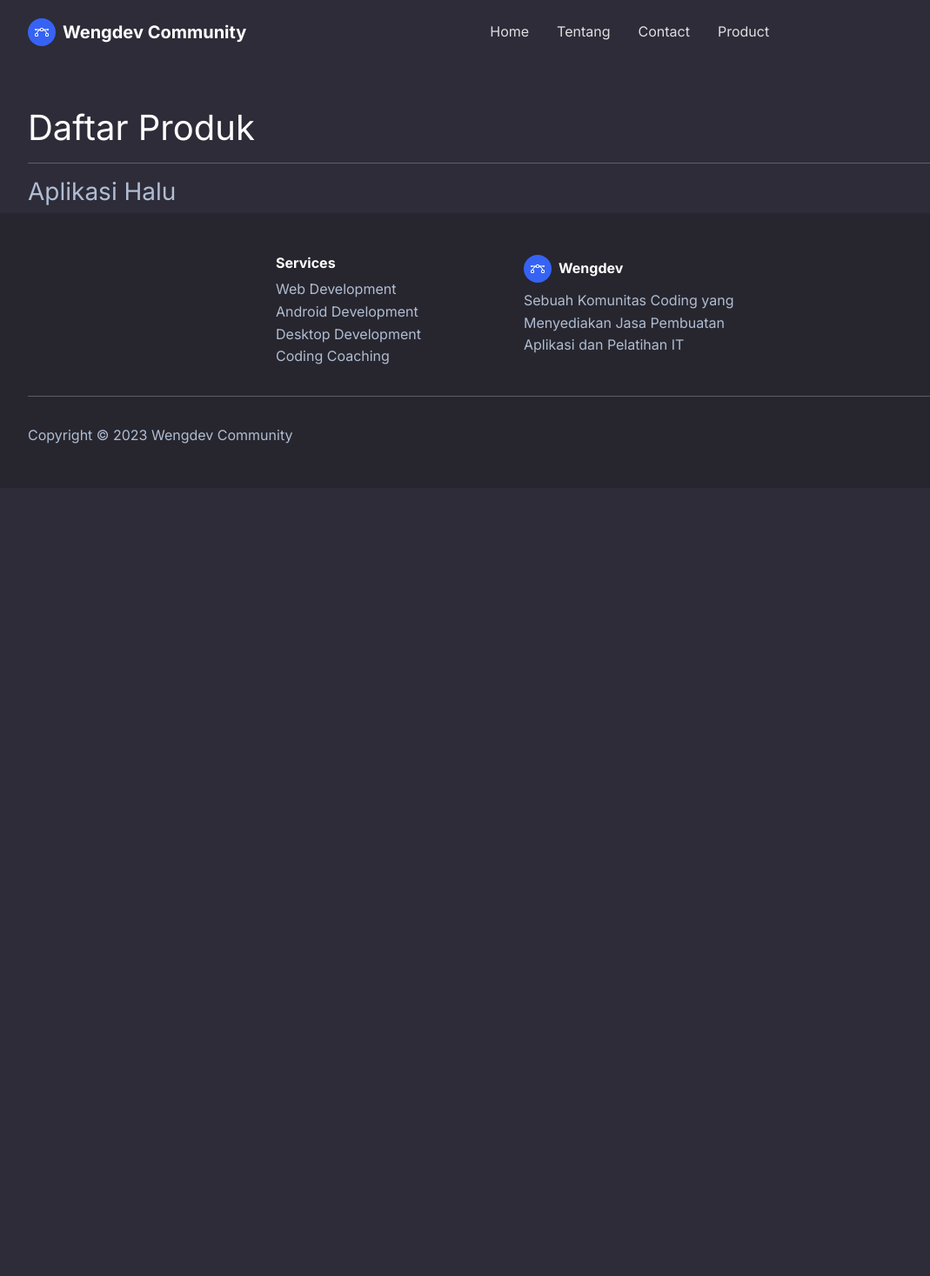
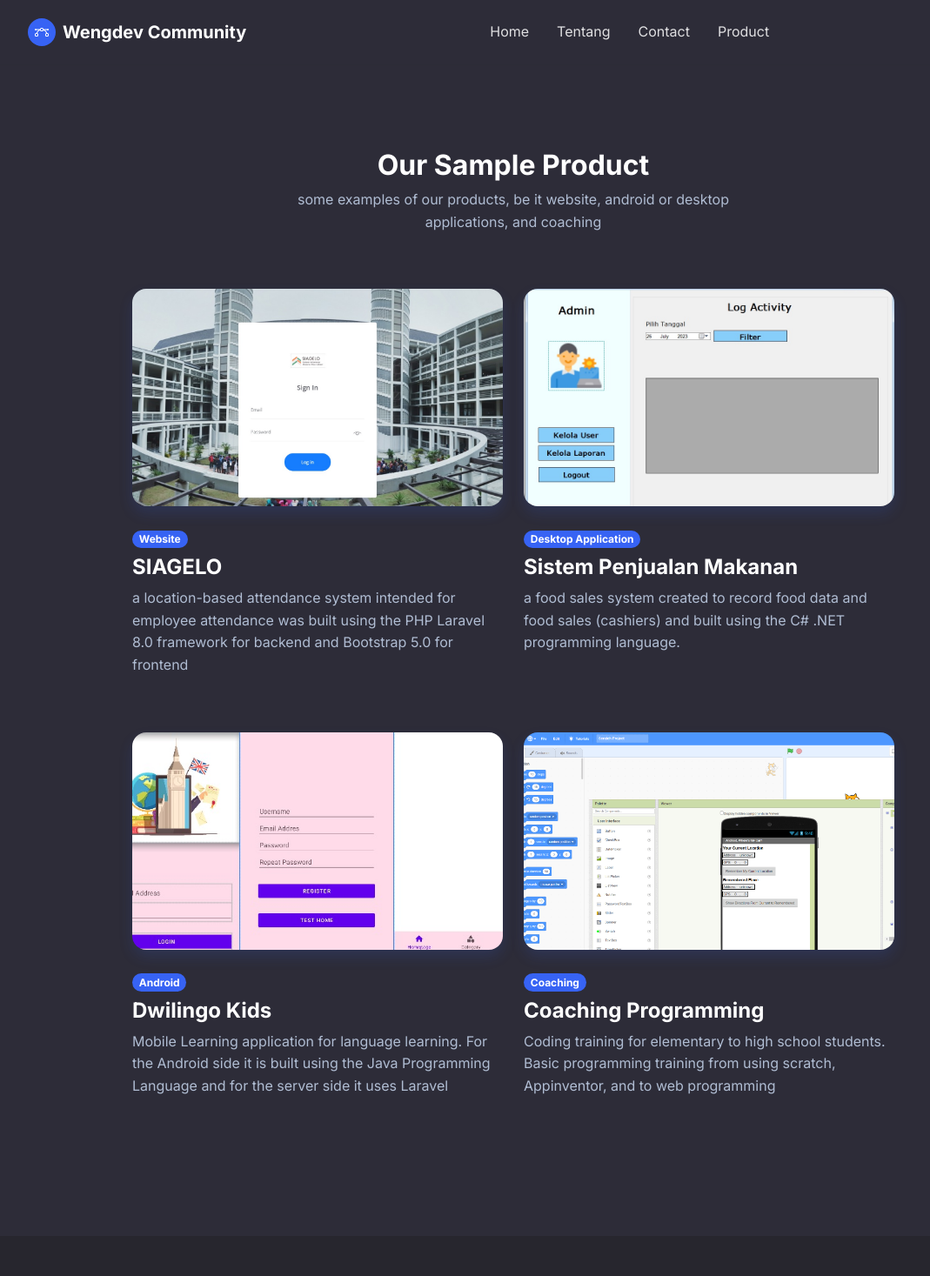
Before and after one commit to wengdev/webutama, a React (Create React App) app: page /produk in a window 1280 px wide. Shown: the top 1467 px of the page at 87% size, without its empty margins (50-1119 px from the left). Before the commit the page ends 800 px from the top, so only its background shows below. Built offline with nearby package versions, Linux system fonts and the light colour scheme; the HTML template or start-up script is replaced by a standard one.

Commit message:
tambah produk

```diff
--- a/src/components/Kontak.js
+++ b/src/components/Kontak.js
@@ -10,47 +10,8 @@ const Kontak = () => {
           </div>
         </div>
         <div className="row d-flex justify-content-center">
-          <div className="col-md-6 col-xl-4">
-            <div>
-              <form className="p-3 p-xl-4" method="post">
-                <div className="mb-3">
-                  <input
-                    className="form-control"
-                    type="text"
-                    id="name-1"
-                    name="name"
-                    placeholder="Name"
-                  />
-                </div>
-                <div className="mb-3">
-                  <input
-                    className="form-control"
-                    type="email"
-                    id="email-1"
-                    name="email"
-                    placeholder="Email"
-                  />
-                </div>
-                <div className="mb-3">
-                  <textarea
-                    className="form-control"
-                    id="message-1"
-                    name="message"
-                    rows="6"
-                    placeholder="Message"
-                  ></textarea>
-                </div>
-                <div>
-                  <button
-                    className="btn btn-primary shadow d-block w-100"
-                    type="submit"
-                  >
-                    Send
-                  </button>
-                </div>
-              </form>
-            </div>
-          </div>
+
+
           <div className="col-md-4 col-xl-4 d-flex justify-content-center justify-content-xl-start">
             <div className="d-flex flex-wrap flex-md-column justify-content-md-start align-items-md-start h-100">
               <div className="d-flex align-items-center p-3">
@@ -89,7 +50,7 @@ const Kontak = () => {
                 </div>
                 <div className="px-2">
                   <h6 className="fw-bold mb-0">Email</h6>
-                  <p className="text-muted mb-0">geri@upi.edu</p>
+                  <p className="text-muted mb-0">johannesap@upi.edu</p>
                 </div>
               </div>
               <div className="d-flex align-items-center p-3">
--- a/src/components/Produk.js
+++ b/src/components/Produk.js
@@ -1,14 +1,109 @@
+import image1 from "../assets/img/products/1.jpg";
+import image2 from "../assets/img/products/5.jpg";
+import image3 from "../assets/img/products/7.jpg";
+import image4 from "../assets/img/products/6.jpg";
+
 const Produk = () => {
   return (
-    <main className="flex-shrink-0">
-      <div className="container">
-        <h1 className="mt-5">Daftar Produk</h1>
-        <hr />
-        <h3>
-          <a href="https://halu-application.vercel.app/">Aplikasi Halu</a>
-        </h3>
+    <section className="py-5">
+      <div className="container py-5">
+        <div className="row mb-5">
+          <div className="col-md-8 col-xl-6 text-center mx-auto">
+            <h2 className="fw-bold">Our Sample Product</h2>
+            <p className="text-muted">
+              some examples of our products, be it website, android or desktop
+              applications, and coaching
+            </p>
+          </div>
+        </div>
+        <div
+          className="row row-cols-1 row-cols-md-2 mx-auto"
+          style={{ maxWidth: "900px" }}
+        >
+          <div className="col mb-4">
+            <div>
+              <a href="#">
+                <img
+                  className="rounded img-fluid shadow w-100 fit-cover"
+                  src={image1}
+                  style={{ height: "250px" }}
+                />
+              </a>
+              <div className="py-4">
+                <span className="badge bg-primary mb-2">Website</span>
+                <h4 className="fw-bold">SIAGELO</h4>
+                <p className="text-muted">
+                  a location-based attendance system intended for employee
+                  attendance was built using the PHP Laravel 8.0 framework for
+                  backend and Bootstrap 5.0 for frontend
+                </p>
+              </div>
+            </div>
+          </div>
+          <div className="col mb-4">
+            <div>
+              <a href="#">
+                <img
+                  className="rounded img-fluid shadow w-100 fit-cover"
+                  src={image2}
+                  style={{ height: "250px" }}
+                />
+              </a>
+              <div className="py-4">
+                <span className="badge bg-primary mb-2">
+                  Desktop Application
+                </span>
+                <h4 className="fw-bold">Sistem Penjualan Makanan</h4>
+                <p className="text-muted">
+                  a food sales system created to record food data and food sales
+                  (cashiers) and built using the C# .NET programming language.
+                </p>
+              </div>
+            </div>
+          </div>
+          <div className="col mb-4">
+            <div>
+              <a href="#">
+                <img
+                  className="rounded img-fluid shadow w-100 fit-cover"
+                  src={image3}
+                  style={{ height: "250px" }}
+                />
+              </a>
+              <div className="py-4">
+                <span className="badge bg-primary mb-2">Android</span>
+                <h4 className="fw-bold">Dwilingo Kids</h4>
+                <p className="text-muted">
+                  Mobile Learning application for language learning. For the
+                  Android side it is built using the Java Programming Language
+                  and for the server side it uses Laravel
+                </p>
+              </div>
+            </div>
+          </div>
+          <div className="col mb-4">
+            <div>
+              <a href="#">
+                <img
+                  className="rounded img-fluid shadow w-100 fit-cover"
+                  src={image4}
+                  style={{ height: "250px" }}
+                />
+              </a>
+              <div className="py-4">
+                <span className="badge bg-primary mb-2">Coaching</span>
+                <h4 className="fw-bold">Coaching Programming</h4>
+                <p className="text-muted">
+                  Coding training for elementary to high school students. Basic
+                  programming training from using scratch, Appinventor, and to web
+                  programming
+                </p>
+              </div>
+            </div>
+          </div>
+        </div>
       </div>
-    </main>
+    </section>
   );
 };
 
```
Also changed, not shown: src/assets/img/products/7.jpg (added).
